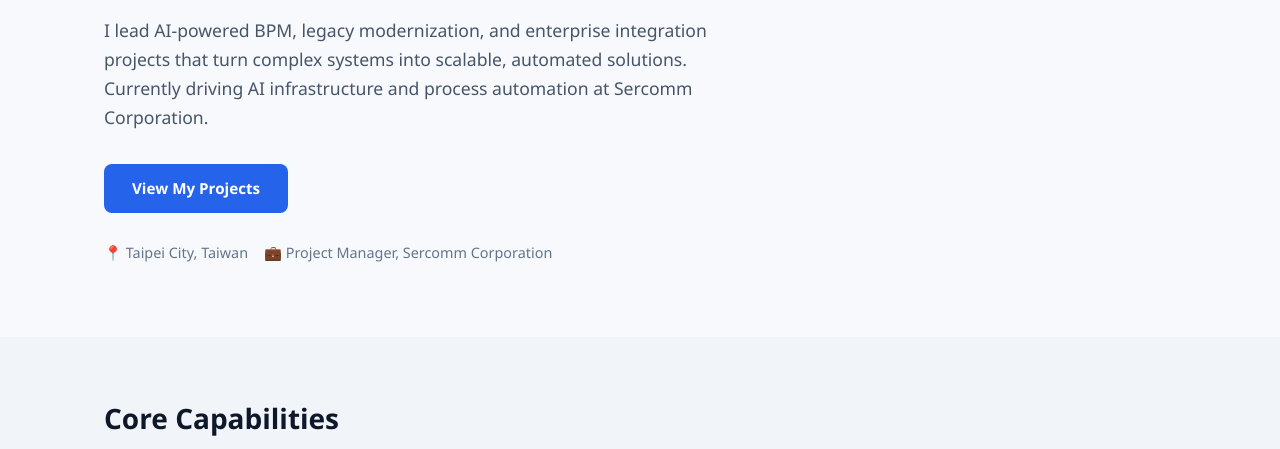
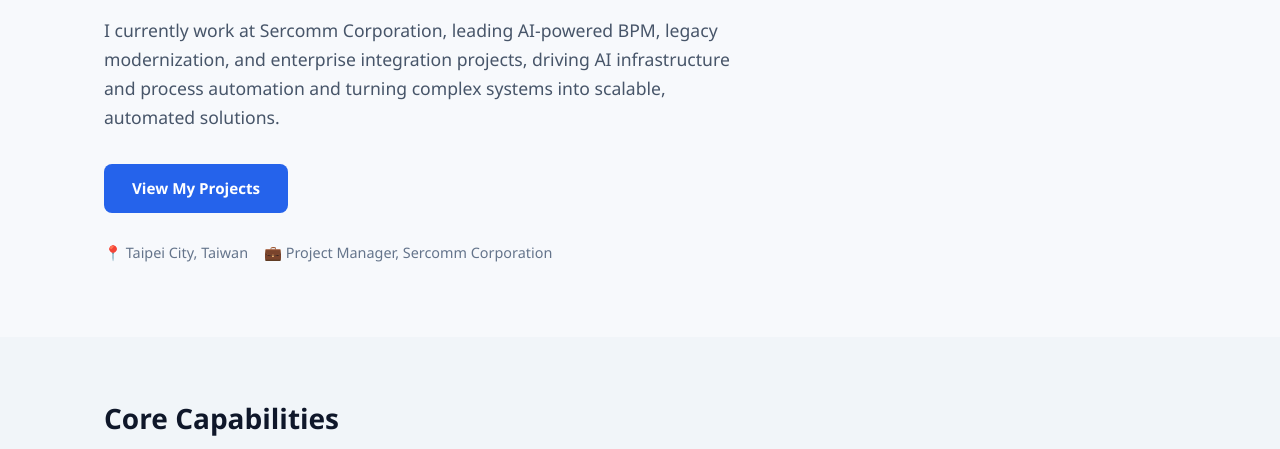
Before and after one commit to CYYin/CY-portfolio, a plain HTML site: page index.html in a window 1280 px wide. Shown: the part 306-755 px from the top of the page. Drawn offline with Linux system fonts and the light colour scheme.

Commit message:
Sync English homepage subtitle with updated Chinese hero copy
Co-Authored-By: Claude Sonnet 5 <noreply@anthropic.com>

```diff
--- a/index.html
+++ b/index.html
@@ -37,9 +37,9 @@
     <div class="hero-eyebrow">AI &amp; Digital Transformation</div>
     <h1>AI &amp; Digital Transformation Project Manager</h1>
     <p class="hero-subtitle">
-      I lead AI-powered BPM, legacy modernization, and enterprise integration projects
-      that turn complex systems into scalable, automated solutions.
-      Currently driving AI infrastructure and process automation at Sercomm Corporation.
+      I currently work at Sercomm Corporation, leading AI-powered BPM, legacy modernization,
+      and enterprise integration projects, driving AI infrastructure and process automation
+      and turning complex systems into scalable, automated solutions.
     </p>
     <a href="projects.html" class="btn btn-primary">View My Projects</a>
 
```
Also changed, not shown: index-zh.html (+1 -2 lines).
